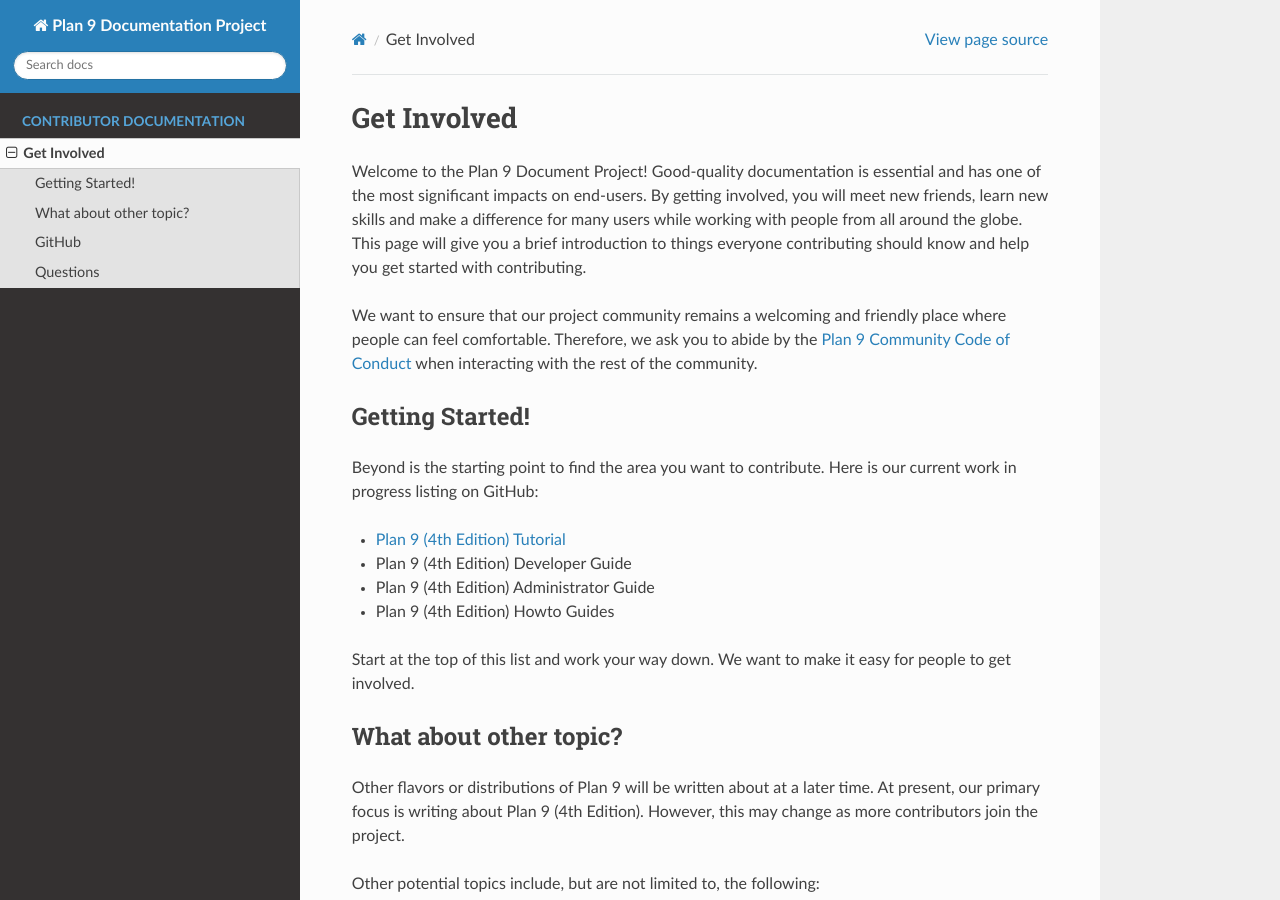
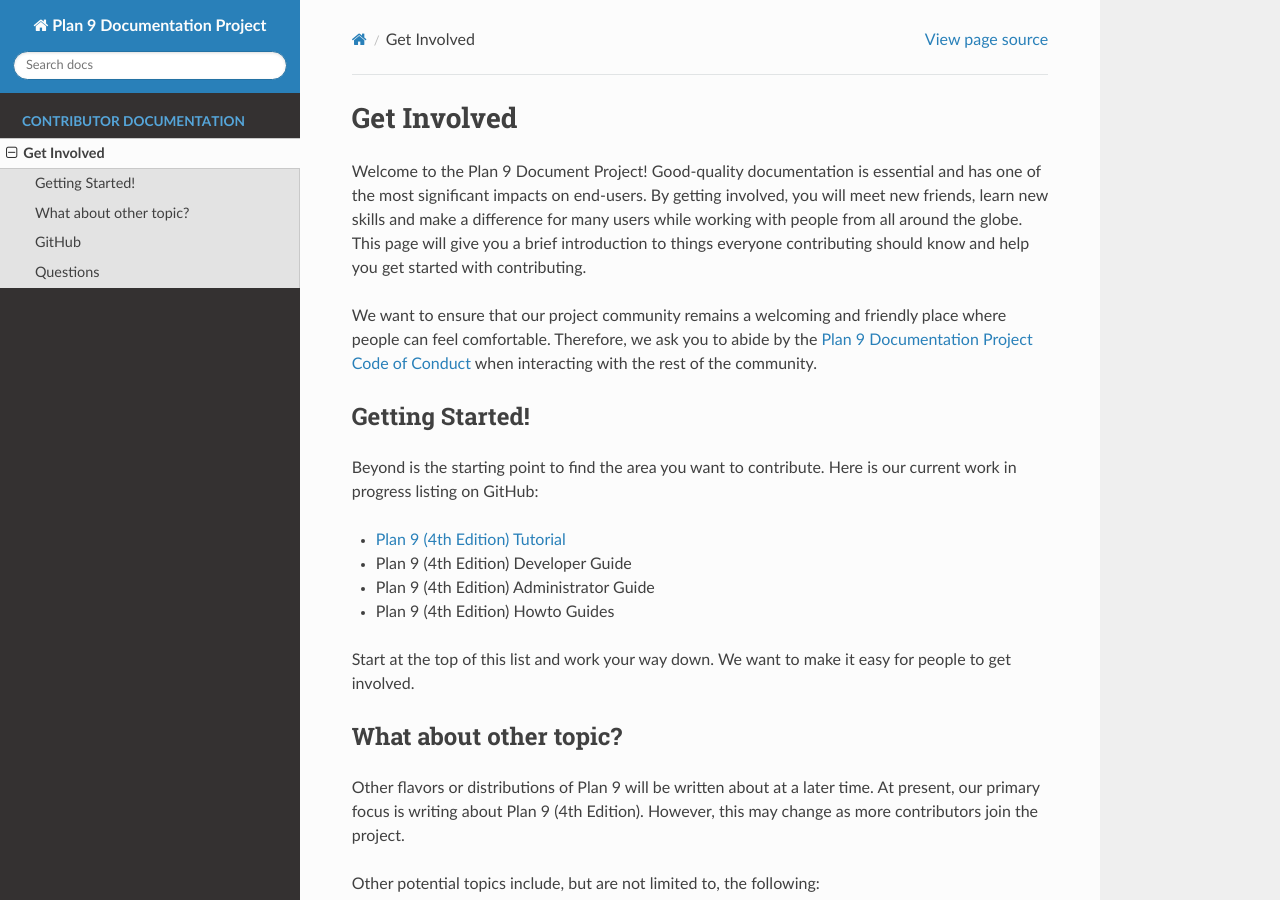
Before and after one commit to tip9ug/plan9-documentation, a Sphinx documentation site: the page built from source/contributor/Get_Involved.md, in a window 1280 px wide and 900 px high. Built offline with Sphinx 7.4.7 and the Read the Docs theme 2.0.0, drawn with Linux system fonts in a browser that asks for light colours.

Commit message:
Update naming

```diff
--- a/source/contributor/Get_Involved.md
+++ b/source/contributor/Get_Involved.md
@@ -3,7 +3,7 @@ Get Involved
 
 Welcome to the Plan 9 Document Project! Good-quality documentation is essential and has one of the most significant impacts on end-users. By getting involved, you will meet new friends, learn new skills and make a difference for many users while working with people from all around the globe. This page will give you a brief introduction to things everyone contributing should know and help you get started with contributing.
 
-We want to ensure that our project community remains a welcoming and friendly place where people can feel comfortable. Therefore, we ask you to abide by the [Plan 9 Community Code of Conduct](../CoC.md) when interacting with the rest of the community.
+We want to ensure that our project community remains a welcoming and friendly place where people can feel comfortable. Therefore, we ask you to abide by the [Plan 9 Documentation Project Code of Conduct](../CoC.md) when interacting with the rest of the community.
 
 ## Getting Started!
 Beyond is the starting point to find the area you want to contribute. Here is our current work in progress listing on GitHub:
```
